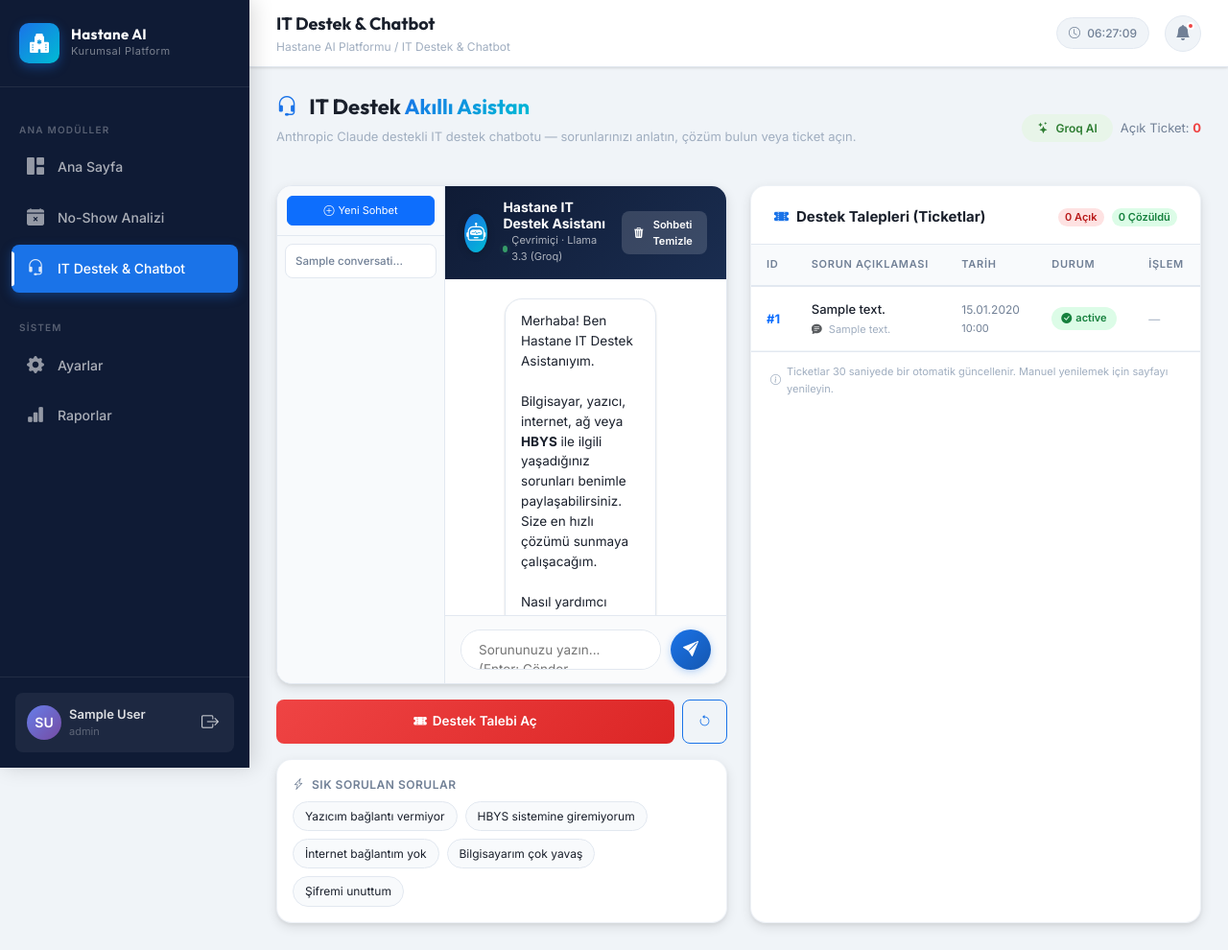
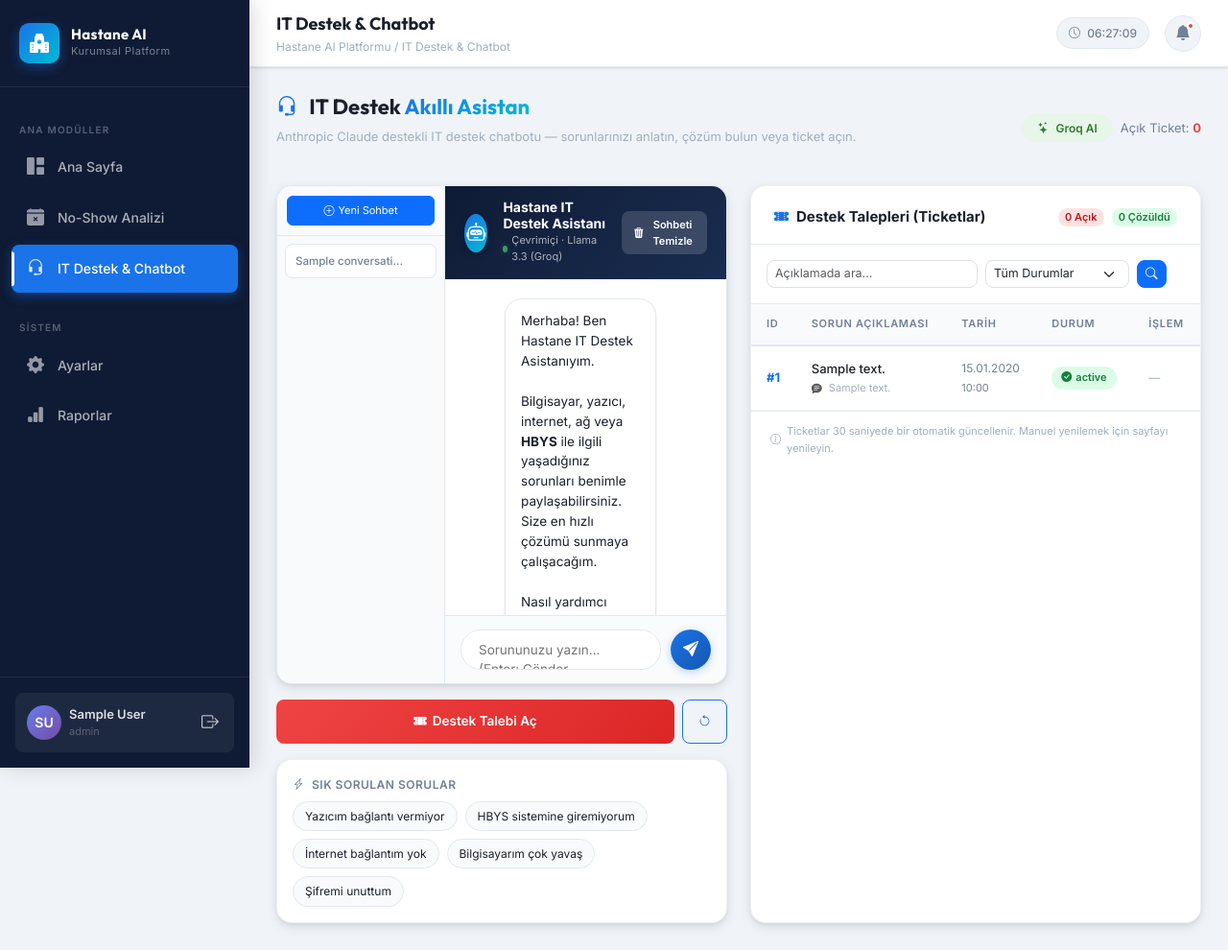
Before and after one commit to Azo15/hastane-ai-platform, a Flask app: page /chatbot/ in a window 1280 px wide. Shown: the whole page at 96% size. Run offline with Flask 3, Linux system fonts and the light colour scheme; the visitor is signed in with stand-in values (Sample User, id 1); tables that the repository leaves empty hold one stand-in row (values such as "Sample post").

Commit message:
Add ticket counts and filtering options to chatbot interface

```diff
--- a/app/modules/chatbot/routes.py
+++ b/app/modules/chatbot/routes.py
@@ -31,6 +31,10 @@ def index():
         page=page, per_page=TICKETS_PER_PAGE, error_out=False
     )
 
+    # Filtreden bağımsız toplam sayılar (üstteki rozetler için) — rol bazlı, tüm kayıtlar.
+    open_count = get_visible_tickets_query(role, username, status="Açık").count()
+    resolved_count = get_visible_tickets_query(role, username, status="Çözüldü").count()
+
     conversations = Conversation.query.filter_by(username=username).order_by(Conversation.date_created.desc()).all()
     return render_template(
         "chatbot.html",
@@ -38,6 +42,8 @@ def index():
         pagination=pagination,
         current_status=status or "",
         current_search=search or "",
+        open_count=open_count,
+        resolved_count=resolved_count,
         conversations=conversations,
     )
 
--- a/app/templates/chatbot.html
+++ b/app/templates/chatbot.html
@@ -22,7 +22,7 @@
     </span>
     <div style="font-size:13px; color:var(--text-secondary);">
       Açık Ticket:
-      <strong id="ticket-count" style="color:#ef4444;">{{ tickets|selectattr('status', 'equalto', 'Açık')|list|length }}</strong>
+      <strong id="ticket-count" style="color:#ef4444;">{{ open_count }}</strong>
     </div>
   </div>
 </div>
@@ -177,13 +177,32 @@
         </span>
         <div class="d-flex gap-2 align-items-center">
           <span class="badge rounded-pill" style="background:#fee2e2; color:#b91c1c; font-size:11px; font-weight:600;">
-            {{ tickets|selectattr('status', 'equalto', 'Açık')|list|length }} Açık
+            {{ open_count }} Açık
           </span>
           <span class="badge rounded-pill" style="background:#dcfce7; color:#15803d; font-size:11px; font-weight:600;">
-            {{ tickets|selectattr('status', 'equalto', 'Çözüldü')|list|length }} Çözüldü
+            {{ resolved_count }} Çözüldü
           </span>
         </div>
       </div>
+
+      <!-- Arama ve Durum Filtresi -->
+      <form method="GET" action="{{ url_for('chatbot.index') }}" class="d-flex gap-2 p-3" style="border-bottom:1px solid var(--border);">
+        <input type="text" name="q" value="{{ current_search }}" placeholder="Açıklamada ara..."
+               class="form-control form-control-sm" style="border-radius:8px; font-size:12.5px; max-width:220px;">
+        <select name="status" class="form-select form-select-sm" style="border-radius:8px; font-size:12.5px; max-width:150px;">
+          <option value="" {% if not current_status %}selected{% endif %}>Tüm Durumlar</option>
+          <option value="Açık" {% if current_status == 'Açık' %}selected{% endif %}>Açık</option>
+          <option value="Çözüldü" {% if current_status == 'Çözüldü' %}selected{% endif %}>Çözüldü</option>
+        </select>
+        <button type="submit" class="btn btn-sm btn-primary" style="border-radius:8px; font-size:12.5px;">
+          <i class="bi bi-search"></i>
+        </button>
+        {% if current_search or current_status %}
+        <a href="{{ url_for('chatbot.index') }}" class="btn btn-sm btn-outline-secondary" style="border-radius:8px; font-size:12.5px;">
+          Temizle
+        </a>
+        {% endif %}
+      </form>
 
       <div style="overflow-x: auto; max-height: 600px; overflow-y: auto;">
         <table class="high-risk-table">
@@ -255,6 +274,25 @@
         </table>
       </div>
 
+      <!-- Sayfalama -->
+      {% if pagination and pagination.pages > 1 %}
+      <div class="d-flex justify-content-center align-items-center gap-2 py-2" style="border-top:1px solid var(--border);">
+        <a class="btn btn-sm btn-outline-secondary {% if not pagination.has_prev %}disabled{% endif %}"
+           style="border-radius:6px; font-size:12px;"
+           href="{{ url_for('chatbot.index', page=pagination.prev_num, status=current_status, q=current_search) }}">
+          <i class="bi bi-chevron-left"></i>
+        </a>
+        <span style="font-size:12px; color:var(--text-secondary);">
+          Sayfa {{ pagination.page }} / {{ pagination.pages }}
+        </span>
+        <a class="btn btn-sm btn-outline-secondary {% if not pagination.has_next %}disabled{% endif %}"
+           style="border-radius:6px; font-size:12px;"
+           href="{{ url_for('chatbot.index', page=pagination.next_num, status=current_status, q=current_search) }}">
+          <i class="bi bi-chevron-right"></i>
+        </a>
+      </div>
+      {% endif %}
+
       <!-- Tablo alt bilgisi -->
       <div style="padding:12px 20px; border-top:1px solid var(--border); font-size:11px;
                   color:var(--text-muted); display:flex; align-items:center; gap:6px;">
```
